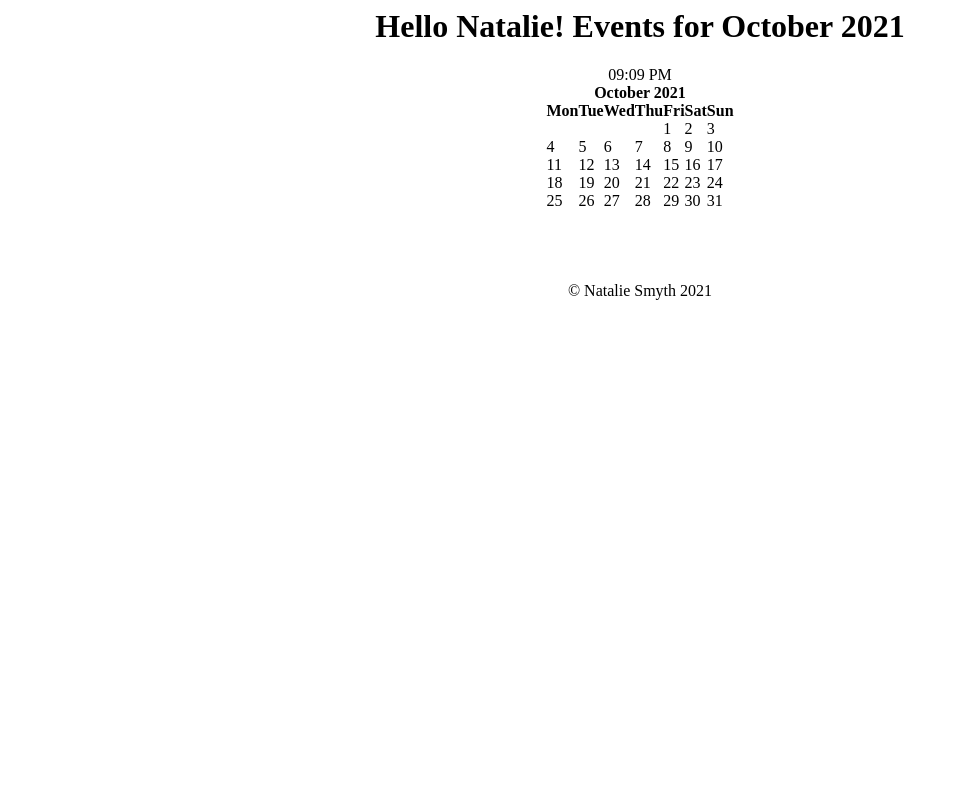
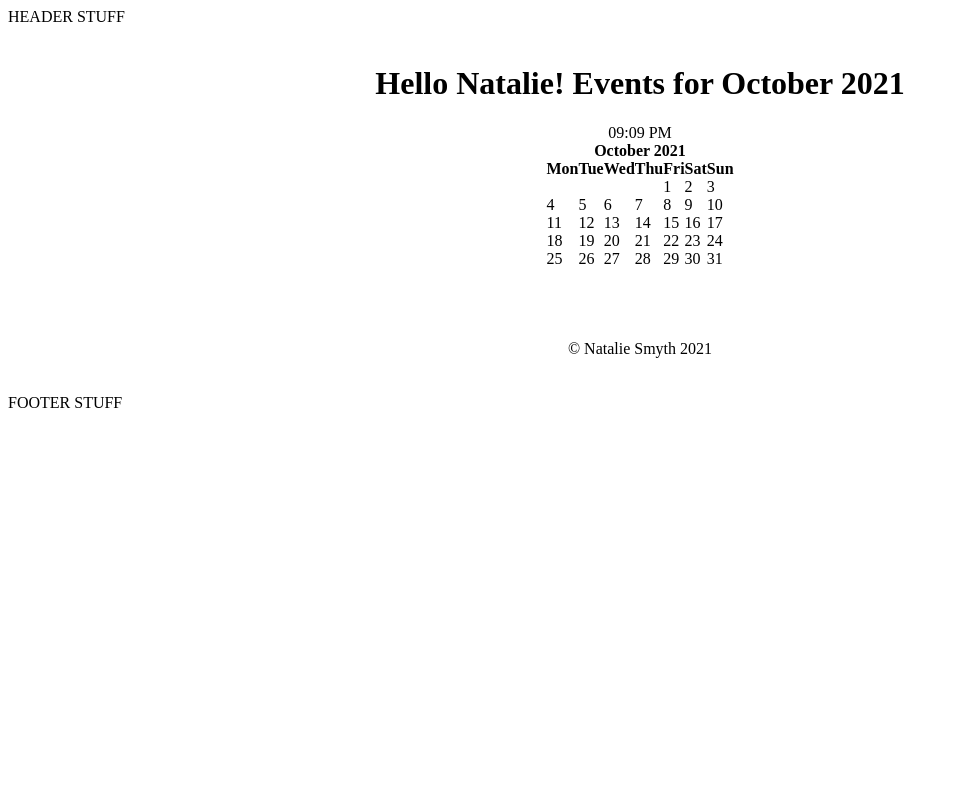
Before and after one commit to nataliesmyth/user-management, a Django app: page / in a window 1280 px wide. Shown: the whole page, without its empty margins (0-959 px from the left). Run offline with Django 3.2, Linux system fonts and the light colour scheme.

Commit message:
create base.html and update home.html with block content and extend tags

```diff
--- /dev/null
+++ b/events/templates/events/base.html
@@ -0,0 +1,11 @@
+HEADER STUFF
+
+<br><br>
+
+{% block content %}
+
+{% endblock %}
+
+<br><br>
+
+FOOTER STUFF
--- a/events/templates/events/home.html
+++ b/events/templates/events/home.html
@@ -1,3 +1,6 @@
+{% extends 'events/base.html' %}
+
+{% block content %}
     <center>
 
         <h1>Hello {{ name  }}! Events for
@@ -14,3 +17,5 @@
         &copy; Natalie Smyth {{ current_year }}
 
     </center>
+
+{% endblock %}
```
Lines whose indentation alone changed are shown as unchanged.
